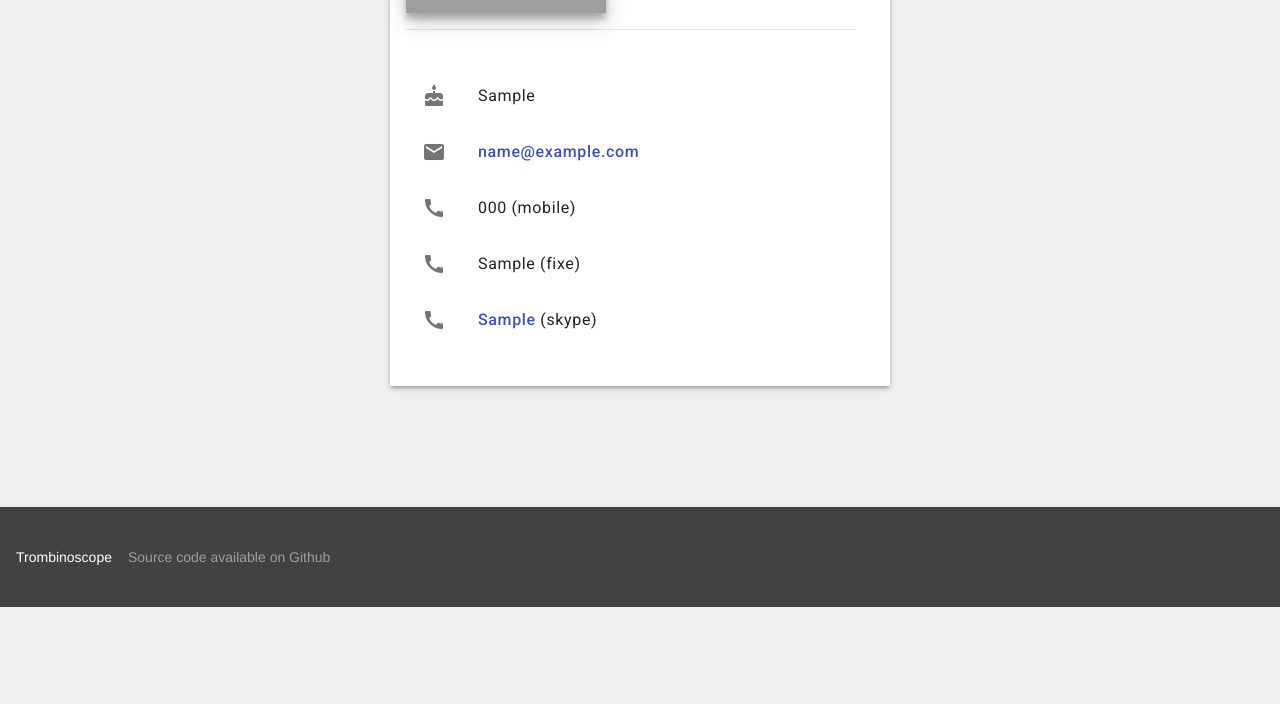
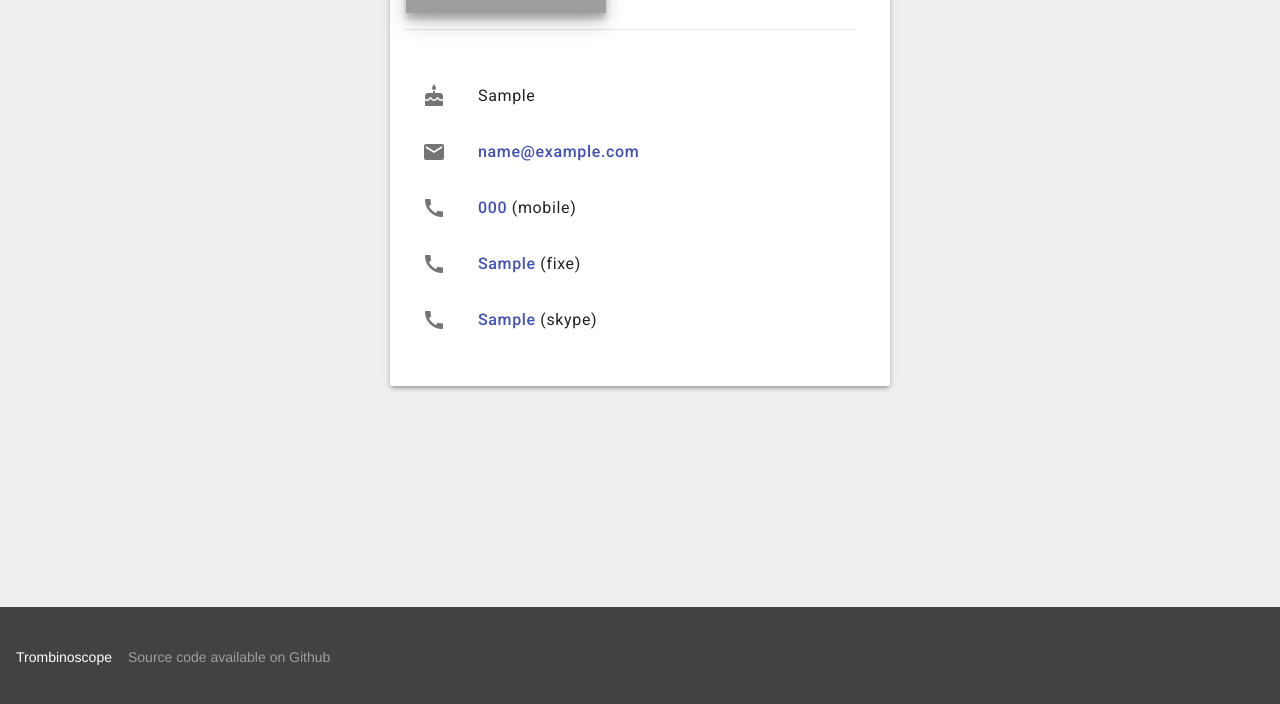
Before and after one commit to Mogmi95/Trombi, a Flask app: a page that uses templates/person.html in a window 1280 px wide. Shown: the part 339-1043 px from the top of the page. Run offline with Flask 2, Linux system fonts and the light colour scheme; tables that the repository leaves empty hold one stand-in row (values such as "Sample post"); parts of the project's set-up code (start-up, migrations or seed data) failed here and were passed over; some libraries are stand-ins or nearby versions; grey boxes are pictures that could not be loaded.

Commit message:
Fixed style problems with trees

```diff
--- a/main.py
+++ b/main.py
@@ -110,9 +110,9 @@ def build_treejs_teams(root_team):
     return result
 
 def get_node_team(team, parent):
-    return "[{v:'" + team.name + "', f:'<a href=\"/team/"+ team.name +"\"><div class=\"rootTreeNodeElement\">\
-        <div class=\"treeNode\">\
-            <div class=\"treeNodeText\">"+ team.name +"</div>\
+    return "[{v:'" + team.name + "', f:'<a href=\"/team/"+ team.name +"\"><div class=\"rootTreeNodeElementTeam\">\
+        <div class=\"treeNodeTeam\">\
+            <div class=\"treeNodeTextTeam\">"+ team.name +"</div>\
         </div>\
     </div></a>'}, '" + parent + "', '" + team.name + "'],"
 
@@ -128,7 +128,7 @@ def build_treejs_persons(root_person, is_root):
     #result += "[{v:'" + root_person.login + "', f:'<a href=\"/person/" + root_person.login + "\"><div class=\"treeImage\" src=\"/static/images/" + root_person.login + ".jpg\"></div><p>" + root_person.name + " " + root_person.surname + "</p></a>'}, '" + parent + "', 'The President'],"
     result += "[{v:'" + root_person.login + "', f:'<a href=\"/person/"+ root_person.login +"\"><div class=\"rootTreeNodeElement\">\
         <div class=\"treeNode\" style=\"background: url(/static/images/" + root_person.login + ".jpg) center / cover;\" >\
-            <div class=\"treeNodeText\">" "</div>\
+            <div class=\"treeNodeTextContainer\"><div class=\"treeNodeText\">" + root_person.name + " " + root_person.surname + "</div></div>\
         </div>\
     </div></a>'}, '" + parent + "', '" + root_person.name + " " + root_person.surname + "'],"
 
--- a/static/style.css
+++ b/static/style.css
@@ -11,7 +11,7 @@ a {
 
 .page-content {
   padding: 16px;
-  min-height: 750px;
+  min-height: 850px;
 }
 
 .imgLogo {
--- a/templates/person.html
+++ b/templates/person.html
@@ -77,13 +77,13 @@
             <li class="mdl-list__item">
             <span class="mdl-list__item-primary-content">
                 <i class="material-icons mdl-list__item-icon">call</i>
-                <span>{{ person.mobile }} (mobile)</span>
+                <span><a href="tel:{{ person.mobile }}">{{ person.mobile }}</a> (mobile)</span>
             </span>
             </li>
             <li class="mdl-list__item">
             <span class="mdl-list__item-primary-content">
                 <i class="material-icons mdl-list__item-icon">call</i>
-                <span>{{ person.fixe }} (fixe)</span>
+                <span><a href="tel:{{ person.fixe }}">{{ person.fixe }}</a> (fixe)</span>
             </span>
             </li>
             <li class="mdl-list__item">
```
Also changed, not shown: other parts of static/style.css (+52 -6 lines).
